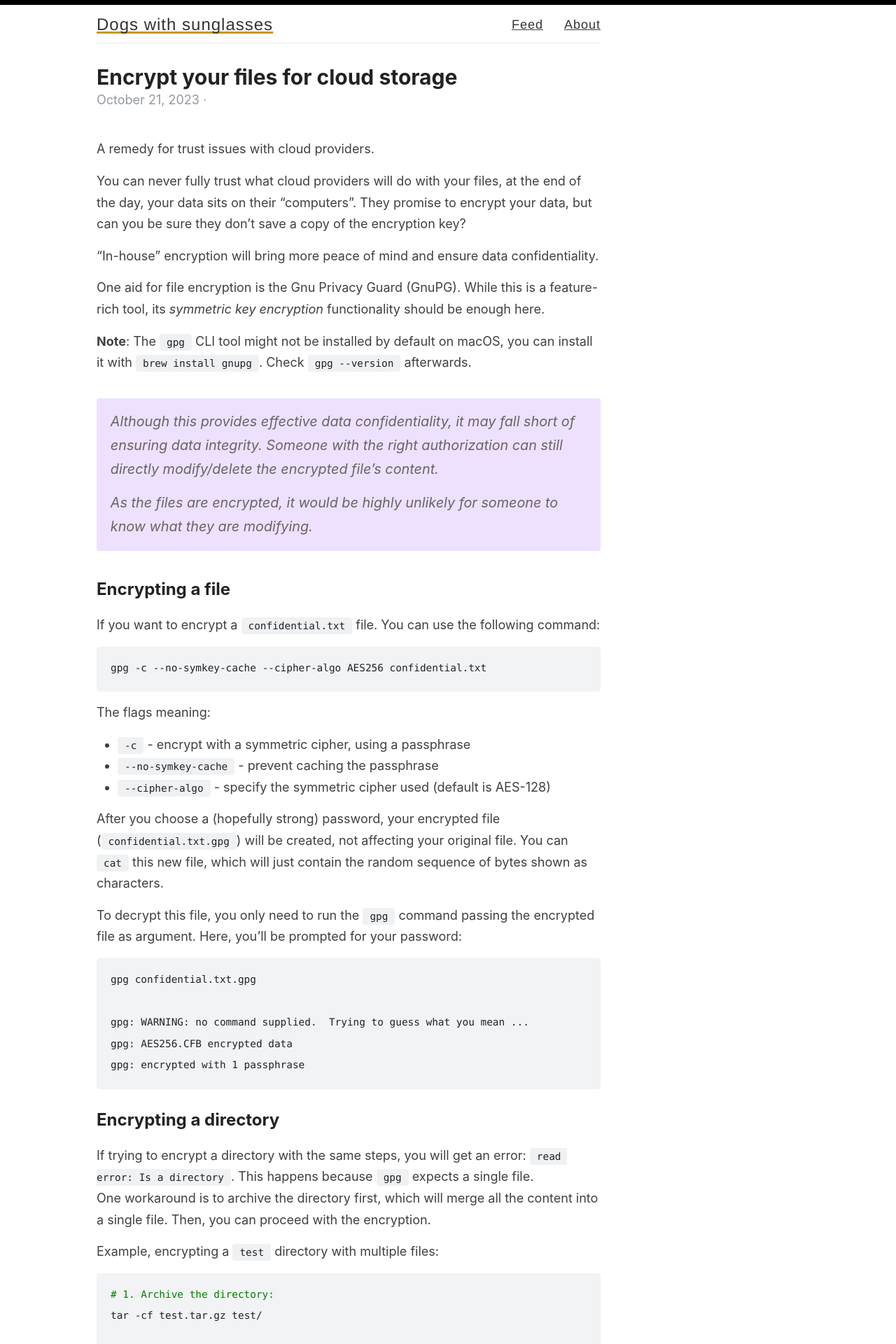
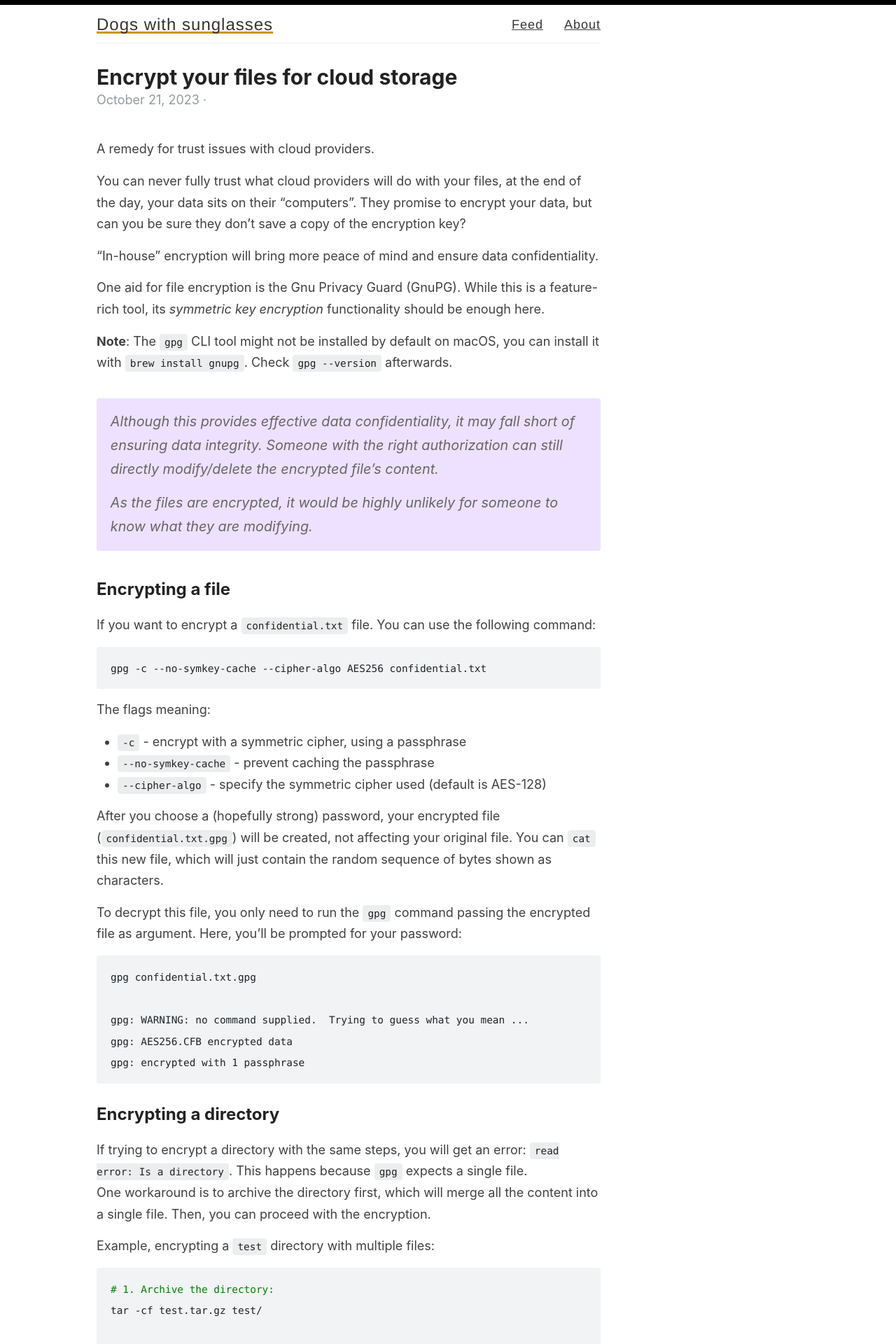
Before and after one commit to panacotar/blog, a Jekyll site: the page built from _posts/2023-10-21-encrypt-your-files-for-cloud-storage.md, in a window 1280 px wide. Shown: the top 1920 px of the page at 70% size. Built offline with Jekyll 4.4.1, drawn with Linux system fonts in a browser that asks for light colours.

Commit message:
Update highlight scss and refactor

```diff
--- a/_sass/_highlights.scss
+++ b/_sass/_highlights.scss
@@ -1,29 +1,25 @@
-.highlight {
-  padding: 7px 7px 10px 10px;
+.highlighter-rouge {
+  margin: 7px 0;
+  color: #1f2328;
+  border-radius: 4px;
+  background-color: #bac1c733;
+
+  > div { padding: 0; }
+
+  pre {
+    padding: 15px 20px;
+    overflow: auto;
+  }
+}
+
+code.language-plaintext {
+  background-color: #6269731f;
+  padding: 4px 7px;
 }
 
 code {
   font-family: ui-monospace,SFMono-Regular,SF Mono,Menlo,Consolas,Liberation Mono,monospace;
-  color: #1f2328;
   font-size: 80%;
-  white-space: break-spaces;
-}
-
-.highlighter-rouge {
-  margin: 7px 0;
-  color: #1f2328;
-  border-radius: 4px;
-  overflow: auto;
-  background-color: #bac1c733;
-}
-
-.language-plaintext {
-  background-color: #eff1f3;
-  padding: 4px 10px;
-
-  .highlight {
-    padding: 3.5px 3.5px 5px 5px;
-  }
 }
 
 .highlight .hll { background-color: #ffffcc }
```
